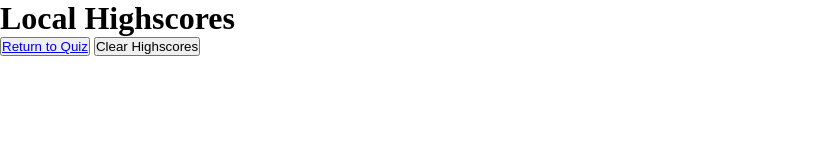
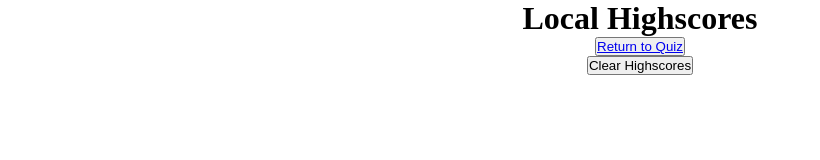
Before and after one commit to lapshaffer/ShafferCodeQuiz, a plain HTML site: page highscores.html in a window 1280 px wide. Shown: the whole page, without its empty margins (0-820 px from the left). Drawn offline with Linux system fonts and the light colour scheme.

Commit message:
Added CSS to Highscores page

```diff
--- a/assets/css/style.css
+++ b/assets/css/style.css
@@ -39,3 +39,10 @@ main section {
     justify-content: center;
     align-items: center;
 }
+
+#highscores {
+    display: flex;
+    flex-direction: column;
+    justify-content: center;
+    align-items: center;
+}
--- a/highscores.html
+++ b/highscores.html
@@ -7,7 +7,7 @@
     <link rel="stylesheet" type="text/css" href="./assets/css/style.css" />
     <title>JavaScript Quiz Highscores</title>
 </head>
-<body>
+<body id="highscores">
     <h1>Local Highscores</h1>
     <!--There will be content here to display scores-->
     <button><a href="index.html">Return to Quiz</a></button>
```
